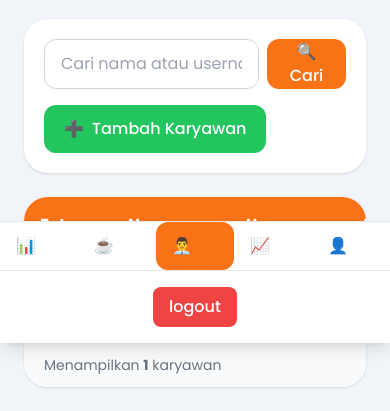
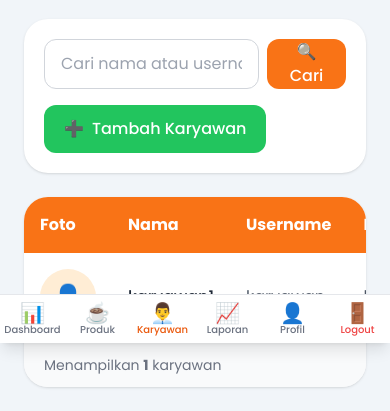
Before and after one commit to tdytuyj65e/pojok_cafee, a PHP site: page /karyawan.php in a window 390 px wide. Shown: the part 501-912 px from the top of the page. Run offline with PHP 8.4, Linux system fonts and the light colour scheme; a user stored in the database is signed in; data comes from the database, SQL or seed files in the repository; some libraries are stand-ins or nearby versions.

Commit message:
perubahan fitur

```diff
--- a/owner/navbar_owner.php
+++ b/owner/navbar_owner.php
@@ -77,62 +77,63 @@ $current_page = basename($_SERVER['PHP_SELF']);
 </aside>
 
 <!-- NAVBAR MOBILE -->
-<nav class="lg:hidden fixed bottom-0 left-0 right-0 bg-white border-t shadow-lg z-50">
+<nav class="lg:hidden fixed bottom-0 left-0 right-0 bg-white border-t shadow-lg z-50 pb-[env(safe-area-inset-bottom)]">
 
-    <div class="grid grid-cols-5 text-center">
+    <div class="grid grid-cols-6 text-center">
 
         <a href="dashboard.php"
-        class="flex items-center gap-3 px-4 py-3 rounded-xl transition
+        class="flex flex-col items-center justify-center gap-0.5 py-2 transition
         <?= $current_page == 'dashboard.php'
-            ? 'bg-orange-500 text-white'
-            : 'hover:bg-orange-100 text-gray-700' ?>">
-            📊
+            ? 'text-orange-600'
+            : 'text-gray-500 active:text-orange-500' ?>">
+            <span class="text-xl leading-none">📊</span>
+            <span class="text-[10px] font-medium leading-none">Dashboard</span>
         </a>
 
         <a href="produk.php"
-        class="flex items-center gap-3 px-4 py-3 rounded-xl transition
+        class="flex flex-col items-center justify-center gap-0.5 py-2 transition
         <?= $current_page == 'produk.php'
-            ? 'bg-orange-500 text-white'
-            : 'hover:bg-orange-100 text-gray-700' ?>">
-            ☕
+            ? 'text-orange-600'
+            : 'text-gray-500 active:text-orange-500' ?>">
+            <span class="text-xl leading-none">☕</span>
+            <span class="text-[10px] font-medium leading-none">Produk</span>
         </a>
 
         <a href="karyawan.php"
-        class="flex items-center gap-3 px-4 py-3 rounded-xl transition
+        class="flex flex-col items-center justify-center gap-0.5 py-2 transition
         <?= $current_page == 'karyawan.php'
-            ? 'bg-orange-500 text-white'
-            : 'hover:bg-orange-100 text-gray-700' ?>">
-            👨‍💼
+            ? 'text-orange-600'
+            : 'text-gray-500 active:text-orange-500' ?>">
+            <span class="text-xl leading-none">👨‍💼</span>
+            <span class="text-[10px] font-medium leading-none">Karyawan</span>
         </a>
 
         <a href="laporan.php"
-        class="flex items-center gap-3 px-4 py-3 rounded-xl transition
+        class="flex flex-col items-center justify-center gap-0.5 py-2 transition
         <?= $current_page == 'laporan.php'
-            ? 'bg-orange-500 text-white'
-            : 'hover:bg-orange-100 text-gray-700' ?>">
-            📈
+            ? 'text-orange-600'
+            : 'text-gray-500 active:text-orange-500' ?>">
+            <span class="text-xl leading-none">📈</span>
+            <span class="text-[10px] font-medium leading-none">Laporan</span>
         </a>
 
         <a href="profil_owner.php"
-        class="flex items-center gap-3 px-4 py-3 rounded-xl transition
+        class="flex flex-col items-center justify-center gap-0.5 py-2 transition
         <?= $current_page == 'profil.php'
-            ? 'bg-orange-500 text-white'
-            : 'hover:bg-orange-100 text-gray-700' ?>">
-            👤
+            ? 'text-orange-600'
+            : 'text-gray-500 active:text-orange-500' ?>">
+            <span class="text-xl leading-none">👤</span>
+            <span class="text-[10px] font-medium leading-none">Profil</span>
         </a>
 
+        <a href="../login/logout.php"
+        onclick="return konfirmasiLogout(event)"
+        class="flex flex-col items-center justify-center gap-0.5 py-2 transition text-red-500 active:text-red-700">
+            <span class="text-xl leading-none">🚪</span>
+            <span class="text-[10px] font-medium leading-none">Logout</span>
+        </a>
 
     </div>
-
-<div class="p-4 border-t flex justify-center">
-
-    <a href="../login/logout.php"
-       onclick="return konfirmasiLogout(event)"
-       class="inline-flex items-center gap-2 bg-red-500 hover:bg-red-600 text-white px-4 py-2 rounded-lg text-sm font-medium">
-        <span class="material-symbols-outlined text-base">logout</span>
-    </a>
-
-</div>
 
 </nav>
 <script>
```
